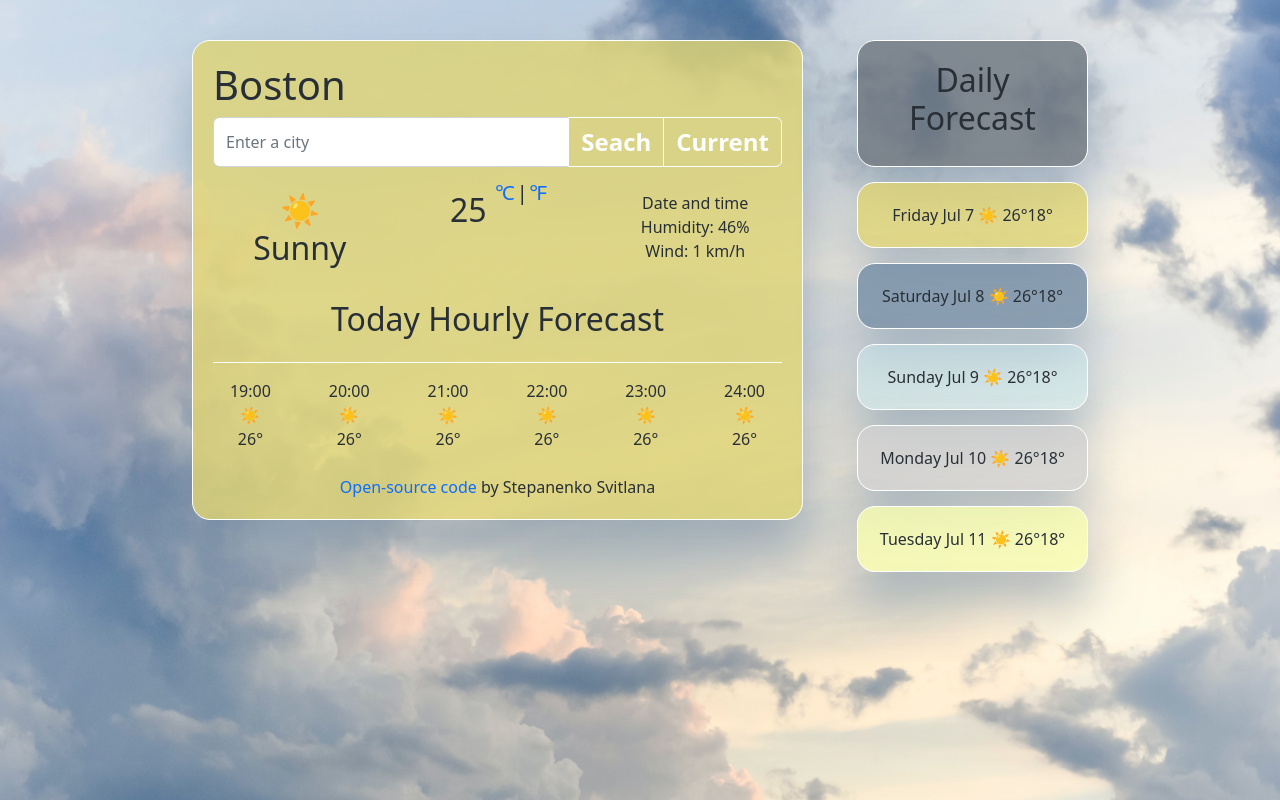
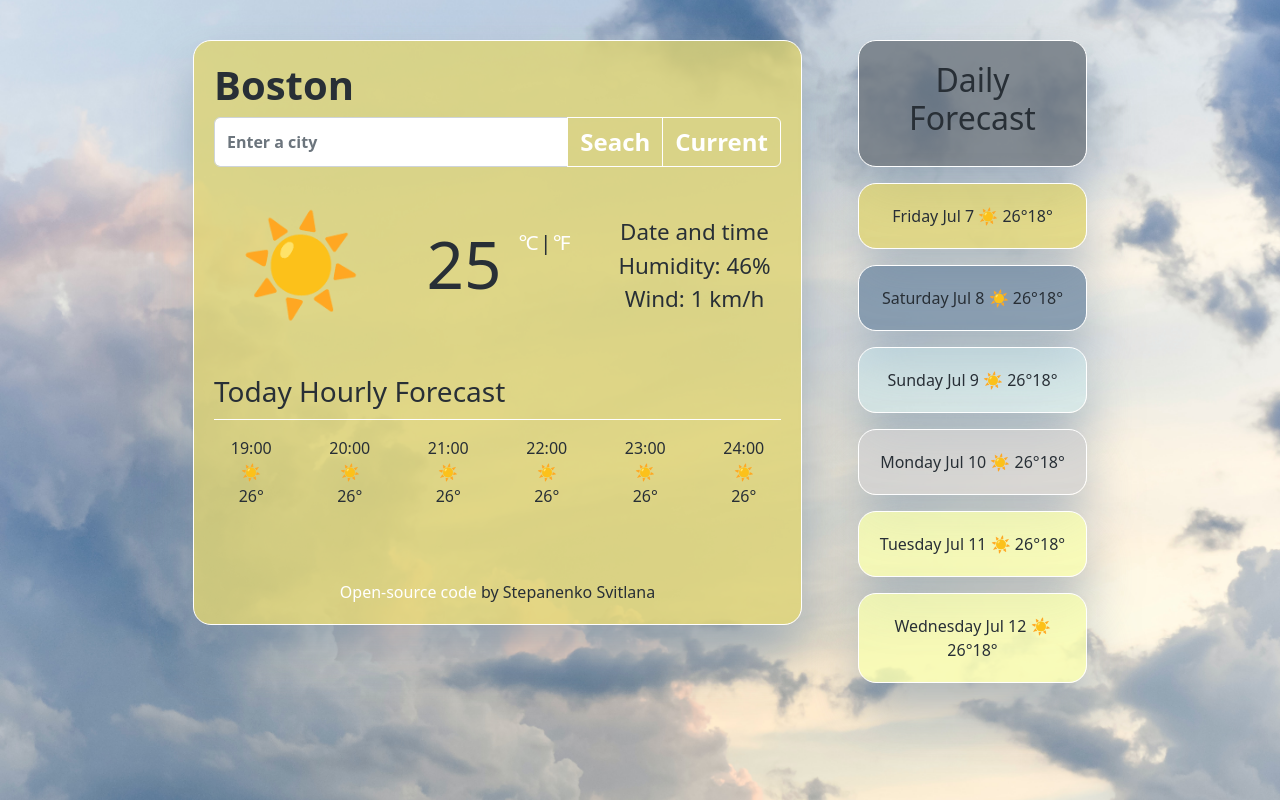
Before and after one commit to ssvetluna/Final-weather-app, a plain HTML site: page index.html in a window 1280 px wide. Drawn offline with nearby package versions, Linux system fonts and the light colour scheme.

Commit message:
Added final style

```diff
--- a/index.html
+++ b/index.html
@@ -22,7 +22,7 @@
             class="card"
             id="maincard"
           >
-            <h1>Boston</h1>
+            <h1 id="city">Boston</h1>
             <form id="seaching">
               <div class="input-group">
                  <input type="text" class="form-control" placeholder="Enter a city" id="city"/>
@@ -50,16 +50,16 @@
                </div>
               </form>
               <br />
+              <br />
             <div class="row">
               <div class="col">
-                <h2>
-                  ☀️
-                  <br />
-                  Sunny
-                </h2>
+                <div class="main-emoji">
+                ☀️
+                </div>
+
               </div>
               <div class="col">
-                <h2>
+                <div class="main-temp">
                   25
                 <span
                  class="units"
@@ -70,16 +70,16 @@
                  |
                  <a href="#" id="farengeit">°F</a>
                 </span>
-                </h2>
+              </div>
               </div>
                <div class="col">
-                <div class="currentdate" id="currentdate">Date and time</div>
-                <div clas="currenthum" id="currenthum">Humidity: 46%</div>
-                <div class="currentwind" id="currentwind">Wind: 1 km/h</div>
+                <div class="current" id="currentdate">Date and time</div>
+                <div class="current" id="currenthum">Humidity: 46%</div>
+                <div class="current" id="currentwind">Wind: 1 km/h</div>
                </div>
             </div>
-            <br/>
-            <h2>Today Hourly Forecast</h2>
+
+            <h3>Today Hourly Forecast</h3>
             <hr class="hr" />
             <div class="row">
               <div class="col">
@@ -114,10 +114,11 @@
               </div>
             </div>
             <br />
-
+            <br />
+            <br />
            <div>
             <a
-        href="https://spontaneous-kelpie-51fad3.netlify.app"
+        href="https://github.com/ssvetluna/Final-weather-app.git"
         target="_blank"
         id="source"
              >
@@ -133,8 +134,6 @@
             id="forecastcard"
           >
           <h2>Daily Forecast</h2>
-
-
           </div>
           <div class="card" id="forecastone">
             Friday Jul 7 ☀️ 26°18°
@@ -151,10 +150,12 @@
           <div class="card" id="forecastfive">
             Tuesday Jul 11 ☀️ 26°18°
           </div>
+         <div class="card" id="forecastfive">
+            Wednesday Jul 12 ☀️ 26°18°
+          </div>
           </div>
         </div>
       </div>
-      <br />
 
     </div>
     <script src="src/index.js"></script>
--- a/src/style.css
+++ b/src/style.css
@@ -8,9 +8,16 @@ body {
   -o-background-size: cover;
   background-size: cover;
 }
-h1 {
+
+h1,
+h3 {
   text-align: left;
 }
+h3 {
+  position: relative;
+  top: 14px;
+}
+
 .container {
   text-align: center;
   color: #282f36;
@@ -20,23 +27,39 @@ h1 {
   opacity: 1;
 }
 .card {
-  margin: 15px;
+  margin: 16px;
   padding: 20px;
   box-shadow: 0 30px 50px rgb(116 141 166 / 56%);
 }
 .units {
   font-size: 1.3rem;
   position: relative;
-  top: -22px;
+  top: -39px;
+}
+.main-temp {
+  font-size: 4.1rem;
+}
+.main-emoji {
+  font-size: 6.1rem;
+  position: relative;
+  top: -26px;
+}
+.current {
+  font-size: 1.4rem;
+}
+#city {
+  font-weight: 700;
 }
 #celsius {
   text-decoration: none;
+  color: #ffffff;
 }
 #celsius:hover {
   text-decoration: underline;
 }
 #farengeit {
   text-decoration: none;
+  color: #ffffff;
 }
 #farengeit:hover {
   text-decoration: underline;
@@ -85,4 +108,5 @@ h1 {
   font-size: bold;
   text-decoration: none;
   text-align: left;
+  color: #ffffff;
 }
```
